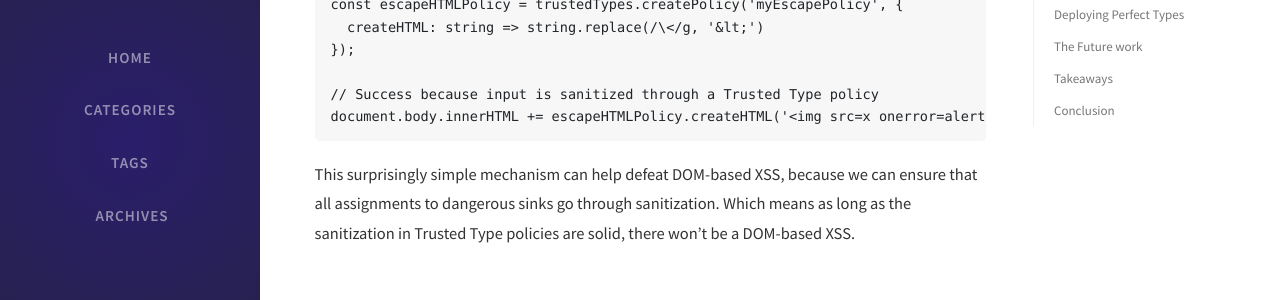
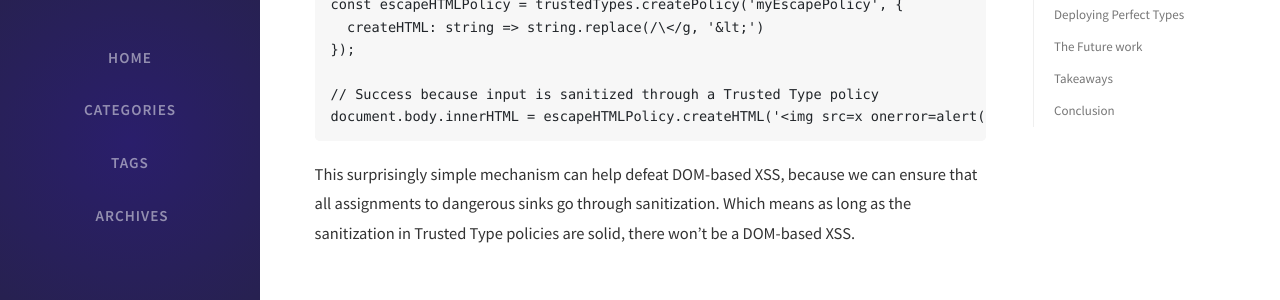
Before and after one commit to mikehoffms/edgevr, a Jekyll site: the page built from _posts/2021-03-26-eliminating-xss-with-trusted-types.md, in a window 1280 px wide and 900 px high, scrolled down 4813 px. Shown: the part 308-608 px from the top of the window. Built offline with Jekyll 4.4.1, drawn with Linux system fonts in a browser that asks for light colours; nearby versions of some CDN libraries; comment, search, counter and statistics services are not loaded; some of the changed text lies outside the part shown.

````diff
--- a/_posts/2021-03-26-eliminating-xss-with-trusted-types.md
+++ b/_posts/2021-03-26-eliminating-xss-with-trusted-types.md
@@ -158,7 +158,7 @@ const escapeHTMLPolicy = trustedTypes.createPolicy('myEscapePolicy', {
 });
 
 // Success because input is sanitized through a Trusted Type policy
-document.body.innerHTML += escapeHTMLPolicy.createHTML('<img src=x onerror=alert(1)>');
+document.body.innerHTML = escapeHTMLPolicy.createHTML('<img src=x onerror=alert(1)>');
 ```
 
 This surprisingly simple mechanism can help defeat DOM-based XSS, because we can ensure that all assignments to dangerous sinks go through sanitization. Which means as long as the sanitization in Trusted Type policies are solid, there won't be a DOM-based XSS.
````
